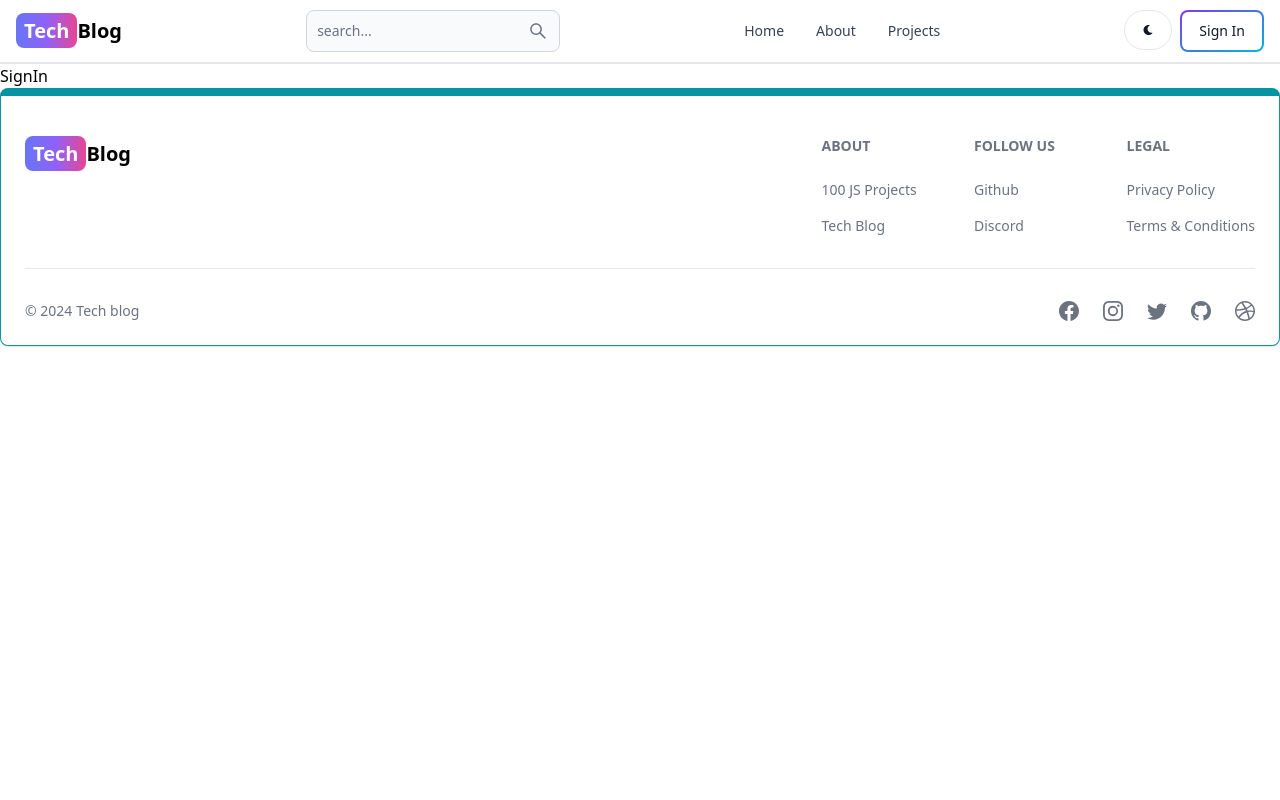
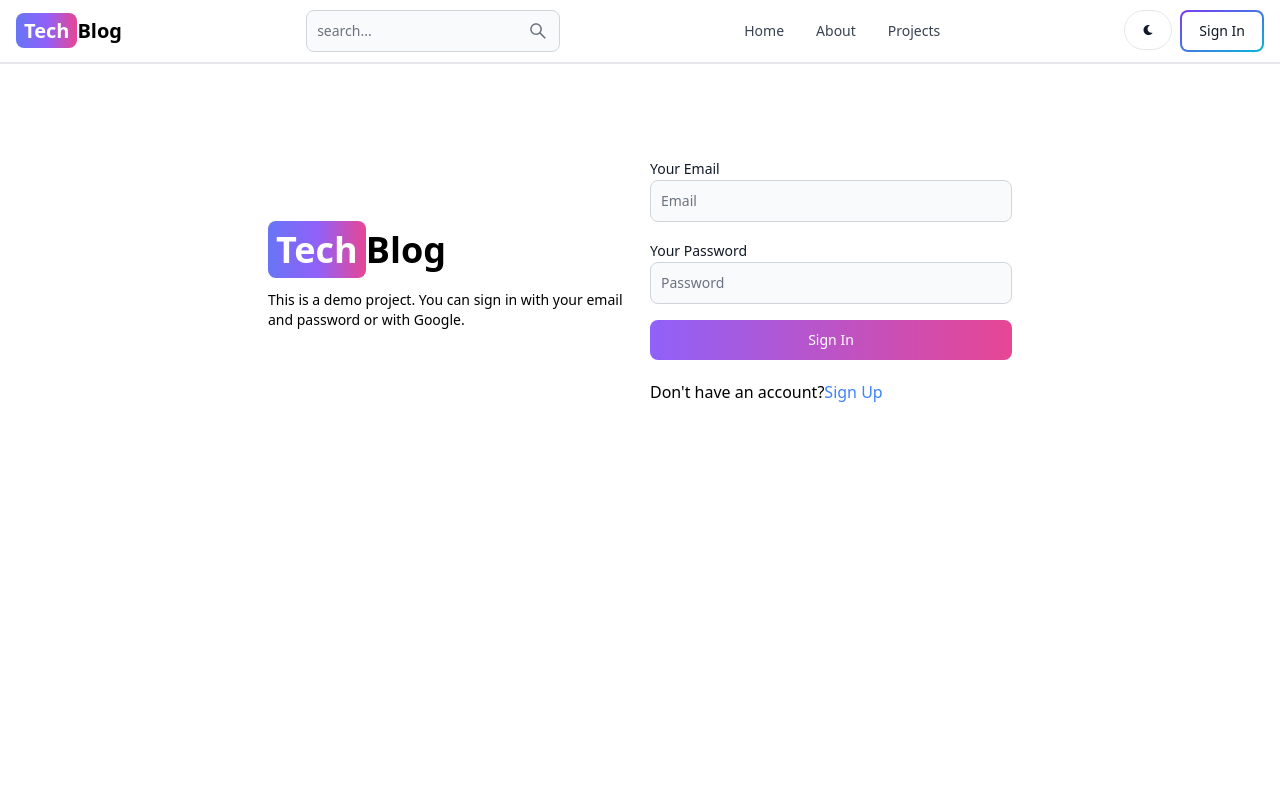
Before and after one commit to Subhankar-Chakrborty-au52/blog-app, a React (Vite) app in the folder client/: page /sign-in in a window 1280 px wide. Shown: the top 800 px of the page. Built offline with nearby package versions, Linux system fonts and the light colour scheme.

Commit message:
complete signin page functionality

```diff
--- a/client/src/pages/Signin.jsx
+++ b/client/src/pages/Signin.jsx
@@ -1,7 +1,132 @@
-import React from "react";
+import React, { useState } from "react";
+import { Link, useNavigate } from "react-router-dom";
+import { Alert, Button, Label, Spinner, TextInput } from "flowbite-react";
 
-const Signin = () => {
-  return <div>SignIn</div>;
+const SignIn = () => {
+  const [formData, setFormData] = useState({
+    username: "",
+    email: "",
+    password: "",
+  });
+
+  const [errorMessage, setErrorMessage] = useState(null);
+  const [loading, setLoading] = useState(false);
+  const navigate = useNavigate();
+
+  const handleChange = (e) => {
+    setFormData({ ...formData, [e.target.id]: e.target.value.trim() });
+  };
+
+  const handleSubmit = async (e) => {
+    e.preventDefault();
+    if (!formData.email || !formData.password) {
+      return setErrorMessage("Please fill out all fields.");
+    }
+    try {
+      setLoading(true);
+      setErrorMessage(null);
+      const res = await fetch("/api/auth/signin", {
+        method: "POST",
+        headers: { "Content-Type": "application/json" },
+        body: JSON.stringify(formData),
+      });
+
+      if (!res.ok) {
+        let errorMessage;
+        if (res.status === 402) {
+          errorMessage = "Signin failed: Email already exist!";
+        } else {
+          errorMessage = `Signin failed with status ${res.status}`;
+        }
+        throw new Error(errorMessage);
+      }
+
+      const data = await res.json();
+      if (data.success === false) {
+        return setErrorMessage(data.message);
+      }
+      setLoading(false);
+      if (res.ok) {
+        navigate("/");
+      }
+    } catch (error) {
+      setErrorMessage(error.message);
+      setLoading(false);
+    }
+  };
+
+  return (
+    <div className="min-h-screen mt-20">
+      <div className="flex p-3 max-w-3xl mx-auto flex-col md:flex-row md:items-center gap-5">
+        {/* left */}
+        <div className="flex-1">
+          <Link to="/" className="font-bold dark:text-white text-4xl">
+            <span className="px-2 py-1 bg-gradient-to-r from-indigo-500 via-purple-500 to-pink-500 rounded-lg text-white">
+              Tech
+            </span>
+            Blog
+          </Link>
+          <p className="text-sm mt-5">
+            This is a demo project. You can sign in with your email and password
+            or with Google.
+          </p>
+        </div>
+
+        {/* right side */}
+        <div className="flex-1">
+          <form className="flex flex-col gap-4">
+            <div>
+              <Label value="Your Email" />
+              <TextInput
+                type="email"
+                placeholder="Email"
+                id="email"
+                value={formData.email}
+                onChange={handleChange}
+              />
+            </div>
+            <div>
+              <Label value="Your Password" />
+              <TextInput
+                type="password"
+                placeholder="Password"
+                id="password"
+                value={formData.password}
+                onChange={handleChange}
+              />
+            </div>
+            <Button
+              gradientDuoTone="purpleToPink"
+              onClick={handleSubmit}
+              disabled={loading}
+            >
+              {loading ? (
+                <>
+                  <Spinner size="sm" />
+                  <span className="pl-3">Loading...</span>
+                </>
+              ) : (
+                "Sign In"
+              )}
+            </Button>
+          </form>
+          <div className="mt-5">
+            <span>Don't have an account?</span>
+            <Link to="/sign-up" className="text-blue-500">
+              Sign Up
+            </Link>
+            <div>
+              {errorMessage && (
+                <Alert className="mt-5" color="failure">
+                  {errorMessage}
+                </Alert>
+              )}
+            </div>
+          </div>
+        </div>
+      </div>
+    </div>
+  );
 };
 
-export default Signin;
+export default SignIn;
```
